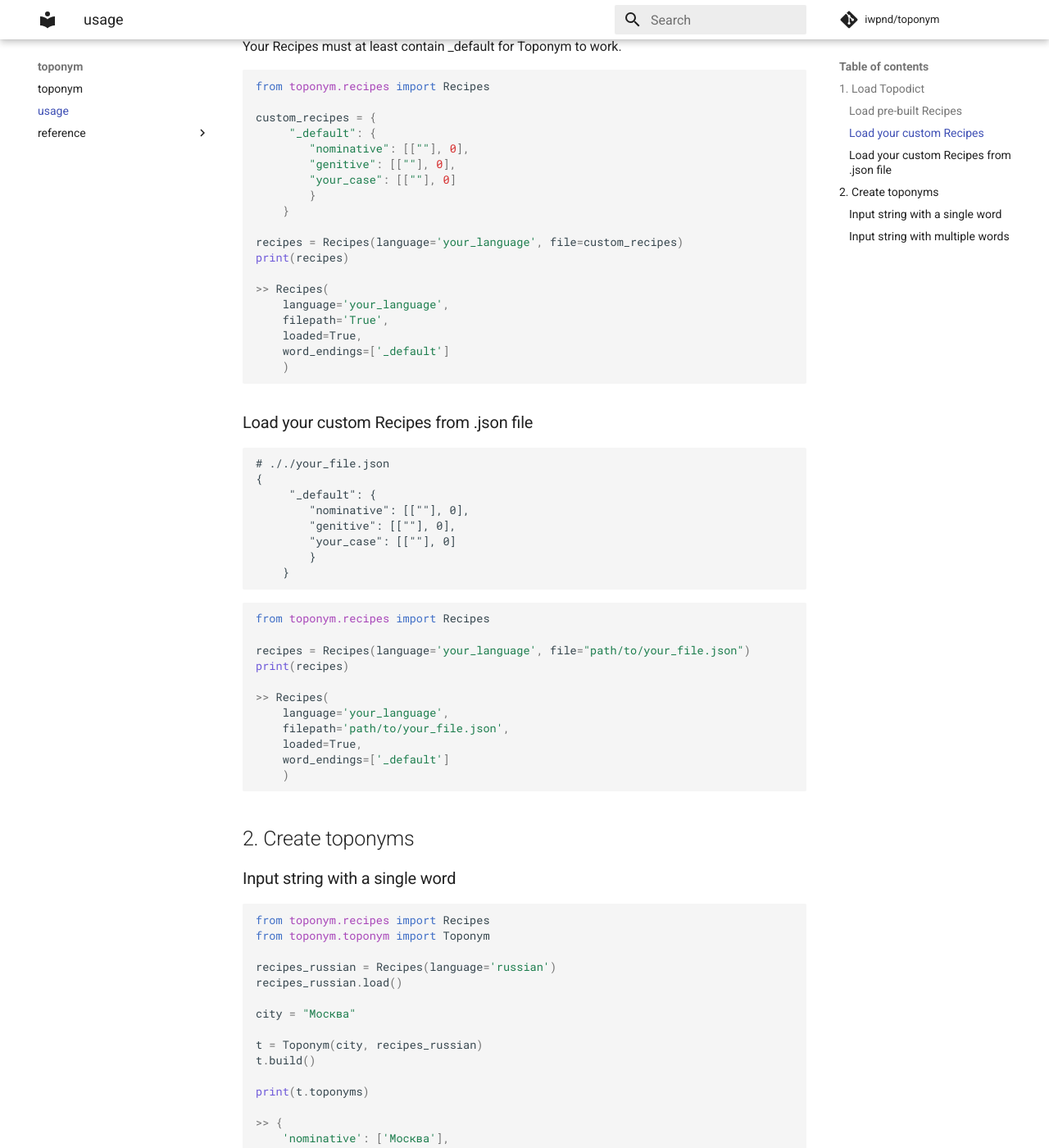
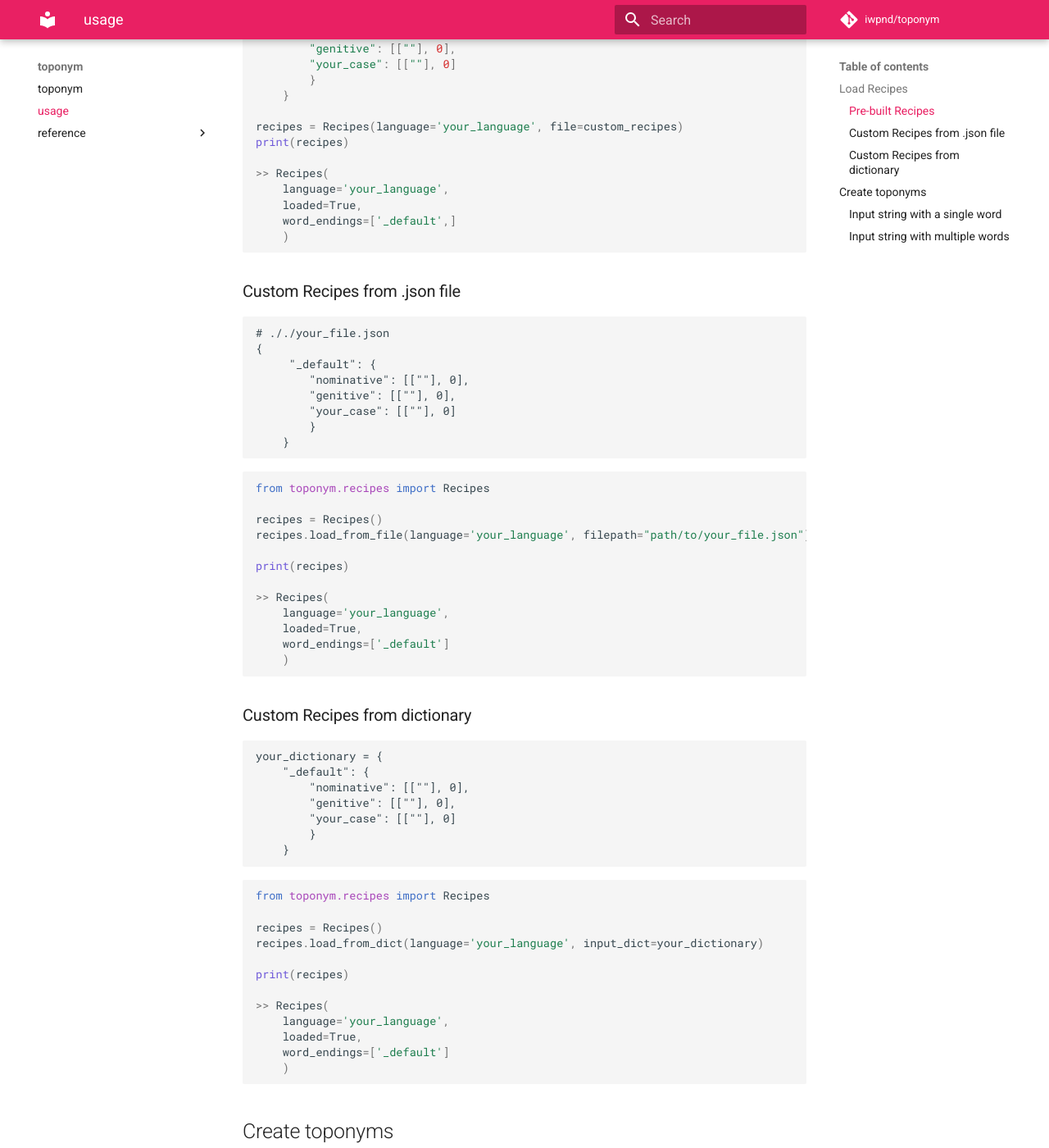
Before and after one commit to iwpnd/toponym, an MkDocs documentation site: the page built from docs/usage.md, in a window 1280 px wide and 1400 px high, scrolled down 599 px. Shown: the whole window at 82% size. Built offline with MkDocs 1.6.1 and Material for MkDocs 9.7.7, drawn with Linux system fonts in a browser that asks for light colours; comment, search, counter and statistics services are not loaded; some of the changed text lies outside the part shown.

Commit message:
fixed docs index/usage

````diff
--- a/docs/usage.md
+++ b/docs/usage.md
@@ -1,23 +1,16 @@
 # Usage
 
-## 1. Load Topodict
+## Load Recipes
 
 At first, you instantiate the Recipes. You can either use one of our pre-built ones or use your own.
 
-### Load pre-built Recipes
+### Pre-built Recipes
 ```python
 from toponym.recipes import Recipes
 from toponym.toponym import Toponym
 
-recipes_russian = Recipes(language='russian')
-print(recipes_russian)
->> Topodict(
-    language='russian',
-    filepath='False',
-    loaded=True,
-    word_endings=['_default', 'й', 'б', 'в', 'г', 'д', ...]
-    )
-```
+recipes_russian = Recipes()
+recipes.load_from_language(language='russian')
 
 ### Load your custom Recipes
 
@@ -39,13 +32,12 @@
 
 >> Recipes(
     language='your_language',
-    filepath='True',
     loaded=True,
-    word_endings=['_default']
+    word_endings=['_default',]
     )
 ```
 
-### Load your custom Recipes from .json file
+### Custom Recipes from .json file
 
 ```
 # ././your_file.json
@@ -61,17 +53,46 @@
 ```python
 from toponym.recipes import Recipes
 
-recipes = Recipes(language='your_language', file="path/to/your_file.json")
+recipes = Recipes()
+recipes.load_from_file(language='your_language', filepath="path/to/your_file.json")
+
 print(recipes)
 
 >> Recipes(
     language='your_language',
-    filepath='path/to/your_file.json',
     loaded=True,
     word_endings=['_default']
     )
 ```
-## 2. Create toponyms
+
+### Custom Recipes from dictionary
+
+```
+your_dictionary = {
+    "_default": {
+        "nominative": [[""], 0],
+        "genitive": [[""], 0],
+        "your_case": [[""], 0]
+        }
+    }
+```
+
+```python
+from toponym.recipes import Recipes
+
+recipes = Recipes()
+recipes.load_from_dict(language='your_language', input_dict=your_dictionary)
+
+print(recipes)
+
+>> Recipes(
+    language='your_language',
+    loaded=True,
+    word_endings=['_default']
+    )
+```
+
+## Create toponyms
 
 ### Input string with a single word
 
@@ -79,8 +100,8 @@
 from toponym.recipes import Recipes
 from toponym.toponym import Toponym
 
-recipes_russian = Recipes(language='russian')
-recipes_russian.load()
+recipes_russian = Recipes()
+recipes_russian.load_from_language(language='russian')
 
 city = "Москва"
 
@@ -105,8 +126,8 @@
 from toponym.recipes import Recipes
 from toponym.toponym import Toponym
 
-recipes_russian = Recipes(language='russian')
-recipes_russian.load()
+recipes_russian = Recipes()
+recipes_russian.load_from_language(language='russian')
 
 city = "Москва Ломоносовский"
 
--- a/mkdocs.yml
+++ b/mkdocs.yml
@@ -5,8 +5,8 @@
 theme:
     name: 'material'
     palette:
-        primary: 'white'
-        accent: 'yellow'
+        primary: 'pink'
+        accent: 'deep purple'
 
 repo_name: iwpnd/toponym
 repo_url: https://github.com/iwpnd/toponym
````
Also changed, not shown: docs/index.md (+31 -20 lines), 1 other file.
